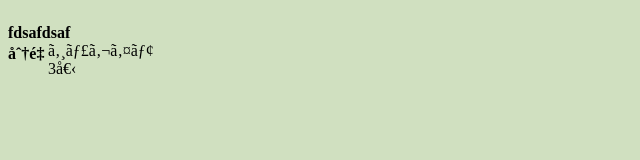
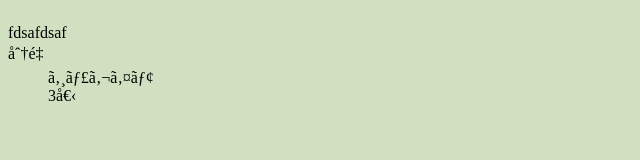
Before and after one commit to 1427019/2016web1-6, a plain HTML site: page index.html in a window 1280 px wide. Shown: the whole page, without its empty margins (0-640 px from the left). Drawn offline with Linux system fonts and the light colour scheme.

Commit message:
Update default.css

```diff
--- a/css/default.css
+++ b/css/default.css
@@ -14,5 +14,5 @@ body{
 dt{
   clear:left;
   float:left;
-  font-weight:bold;
+  width:468px;
 }
```
